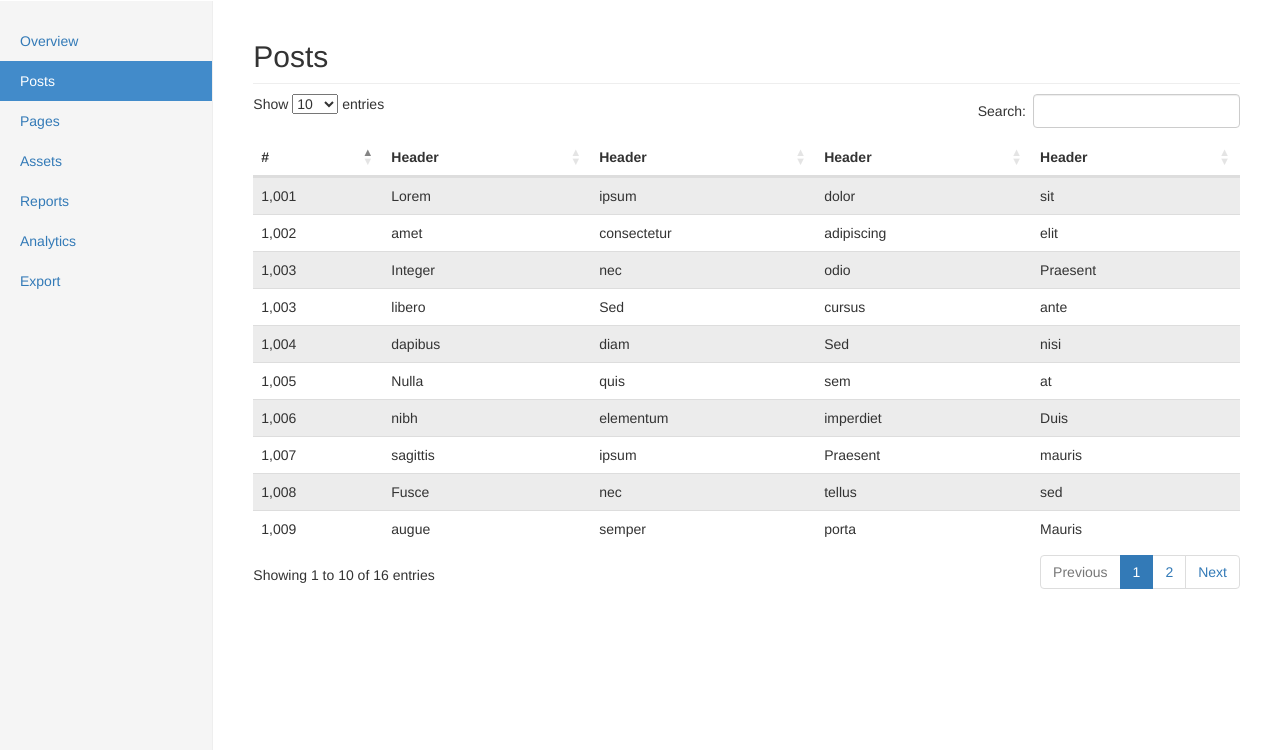
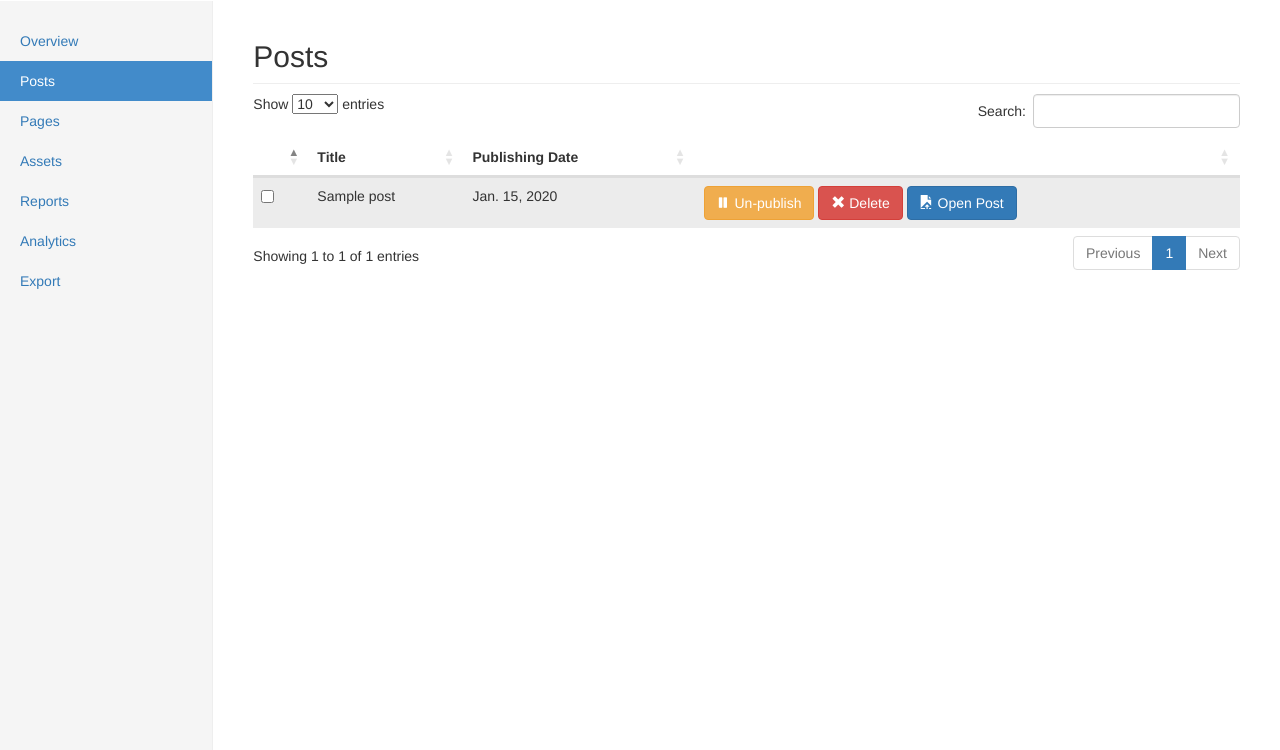
Before and after one commit to johnroach/st-francis-de-sales, a Django app: page /dashboard/posts in a window 1280 px wide. Shown: the part 50-800 px from the top of the page. Run offline with Django 3.2, Linux system fonts and the light colour scheme; a user stored in the database is signed in; tables that the repository leaves empty hold one stand-in row (values such as "Sample post"); some libraries are stand-ins or nearby versions.

Commit message:
Tests and Posts

```diff
--- a/dashboard/views.py
+++ b/dashboard/views.py
@@ -1,3 +1,4 @@
+from blog.models import Post
 from django.conf import settings as django_settings
 from django.contrib.auth import authenticate, login, logout
 from django.contrib.auth.decorators import login_required
@@ -61,7 +62,9 @@ def get_client_ip(request):
 
 @login_required
 def posts(request):
+    all_blog_posts = Post.objects.order_by('-date').all()
     context = {
-        'page_name': 'posts'
+        'page_name': 'posts',
+        'posts': all_blog_posts,
     }
     return render(request, 'dashboard/index.html', context)
--- a/functional_tests/blog/blog_tests.py
+++ b/functional_tests/blog/blog_tests.py
@@ -11,8 +11,10 @@ class blog_tests(object):
     def run_tests(self):
         tests = []
 
+        # Start adding tests here
         tests.append({'test': self.check_home_page,'name': 'Home Page Check'})
 
+        # end of adding tests
         for test in tests:
             try:
                 test["test"]()
--- a/templates/dashboard/posts.html
+++ b/templates/dashboard/posts.html
@@ -4,126 +4,36 @@
     <table id="example" class="table table-striped">
       <thead>
         <tr>
-          <th>#</th>
-          <th>Header</th>
-          <th>Header</th>
-          <th>Header</th>
-          <th>Header</th>
+          <th></th>
+          <th>Title</th>
+          <th>Publishing Date</th>
+          <th></th>
         </tr>
       </thead>
       <tbody>
+        {% if posts %}
+        {% for post in posts %}
         <tr>
-          <td>1,001</td>
-          <td>Lorem</td>
-          <td>ipsum</td>
-          <td>dolor</td>
-          <td>sit</td>
+        <td><input type="checkbox"></td>
+        <td>{{ post.title }}</td>
+        <td>{{ post.date }}</td>
+        <td>
+          <button type="button" class="btn btn-warning">
+              <span class="glyphicon glyphicon-pause" aria-hidden="true"></span>
+              Un-publish
+          </button>
+          <button type="button" class="btn btn-danger">
+              <span class="glyphicon glyphicon-remove" aria-hidden="true"></span>
+              Delete
+          </button>
+          <button type="button" class="btn btn-primary">
+              <span class="glyphicon glyphicon-open-file" aria-hidden="true"></span>
+              Open Post
+          </button>
+        </td>
         </tr>
-        <tr>
-          <td>1,002</td>
-          <td>amet</td>
-          <td>consectetur</td>
-          <td>adipiscing</td>
-          <td>elit</td>
-        </tr>
-        <tr>
-          <td>1,003</td>
-          <td>Integer</td>
-          <td>nec</td>
-          <td>odio</td>
-          <td>Praesent</td>
-        </tr>
-        <tr>
-          <td>1,003</td>
-          <td>libero</td>
-          <td>Sed</td>
-          <td>cursus</td>
-          <td>ante</td>
-        </tr>
-        <tr>
-          <td>1,004</td>
-          <td>dapibus</td>
-          <td>diam</td>
-          <td>Sed</td>
-          <td>nisi</td>
-        </tr>
-        <tr>
-          <td>1,005</td>
-          <td>Nulla</td>
-          <td>quis</td>
-          <td>sem</td>
-          <td>at</td>
-        </tr>
-        <tr>
-          <td>1,006</td>
-          <td>nibh</td>
-          <td>elementum</td>
-          <td>imperdiet</td>
-          <td>Duis</td>
-        </tr>
-        <tr>
-          <td>1,007</td>
-          <td>sagittis</td>
-          <td>ipsum</td>
-          <td>Praesent</td>
-          <td>mauris</td>
-        </tr>
-        <tr>
-          <td>1,008</td>
-          <td>Fusce</td>
-          <td>nec</td>
-          <td>tellus</td>
-          <td>sed</td>
-        </tr>
-        <tr>
-          <td>1,009</td>
-          <td>augue</td>
-          <td>semper</td>
-          <td>porta</td>
-          <td>Mauris</td>
-        </tr>
-        <tr>
-          <td>1,010</td>
-          <td>massa</td>
-          <td>Vestibulum</td>
-          <td>lacinia</td>
-          <td>arcu</td>
-        </tr>
-        <tr>
-          <td>1,011</td>
-          <td>eget</td>
-          <td>nulla</td>
-          <td>Class</td>
-          <td>aptent</td>
-        </tr>
-        <tr>
-          <td>1,012</td>
-          <td>taciti</td>
-          <td>sociosqu</td>
-          <td>ad</td>
-          <td>litora</td>
-        </tr>
-        <tr>
-          <td>1,013</td>
-          <td>torquent</td>
-          <td>per</td>
-          <td>conubia</td>
-          <td>nostra</td>
-        </tr>
-        <tr>
-          <td>1,014</td>
-          <td>per</td>
-          <td>inceptos</td>
-          <td>himenaeos</td>
-          <td>Curabitur</td>
-        </tr>
-        <tr>
-          <td>1,015</td>
-          <td>sodales</td>
-          <td>ligula</td>
-          <td>in</td>
-          <td>libero</td>
-        </tr>
+        {% endfor %}
+        {% endif %}
       </tbody>
     </table>
   </div>
```
